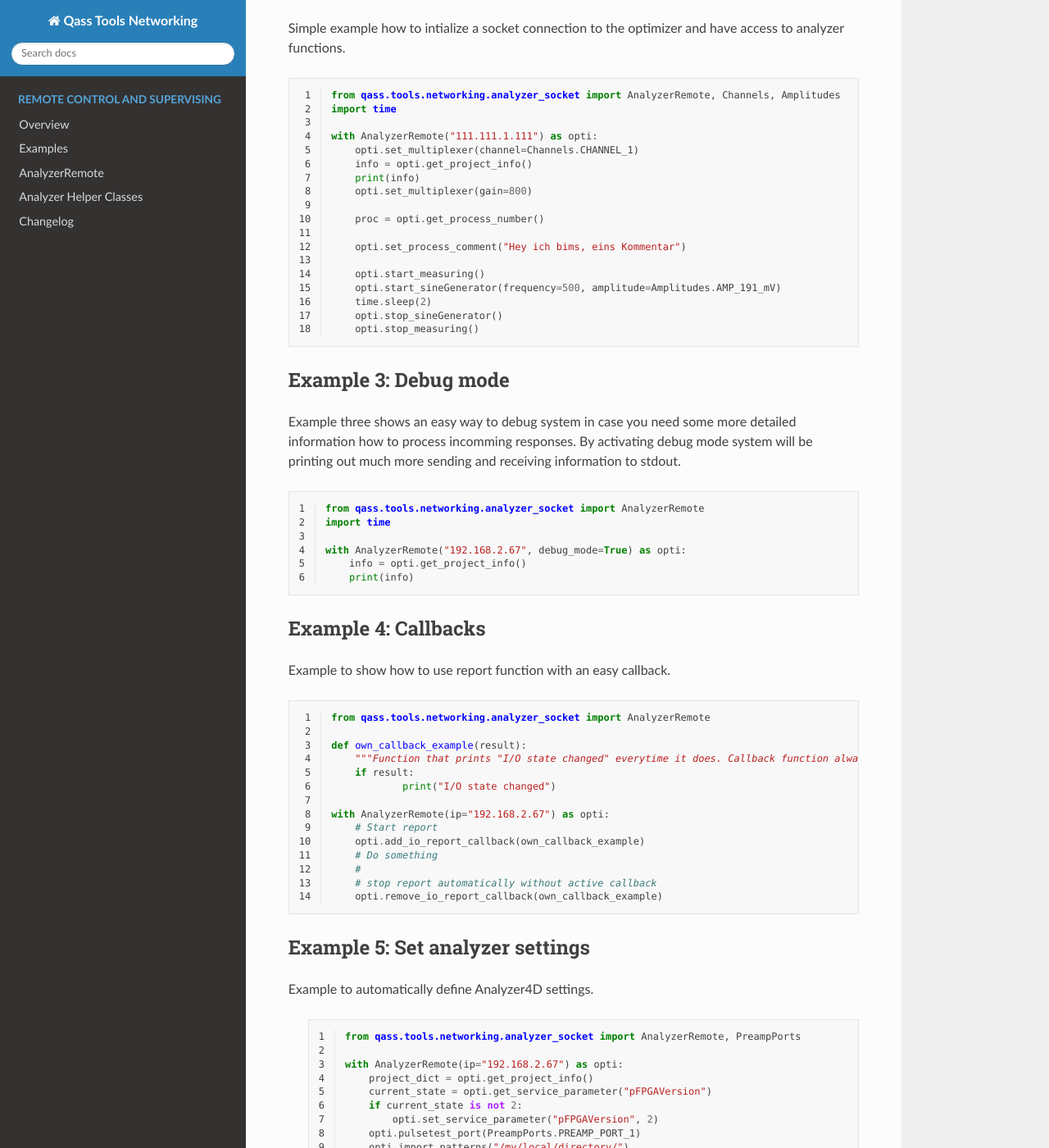
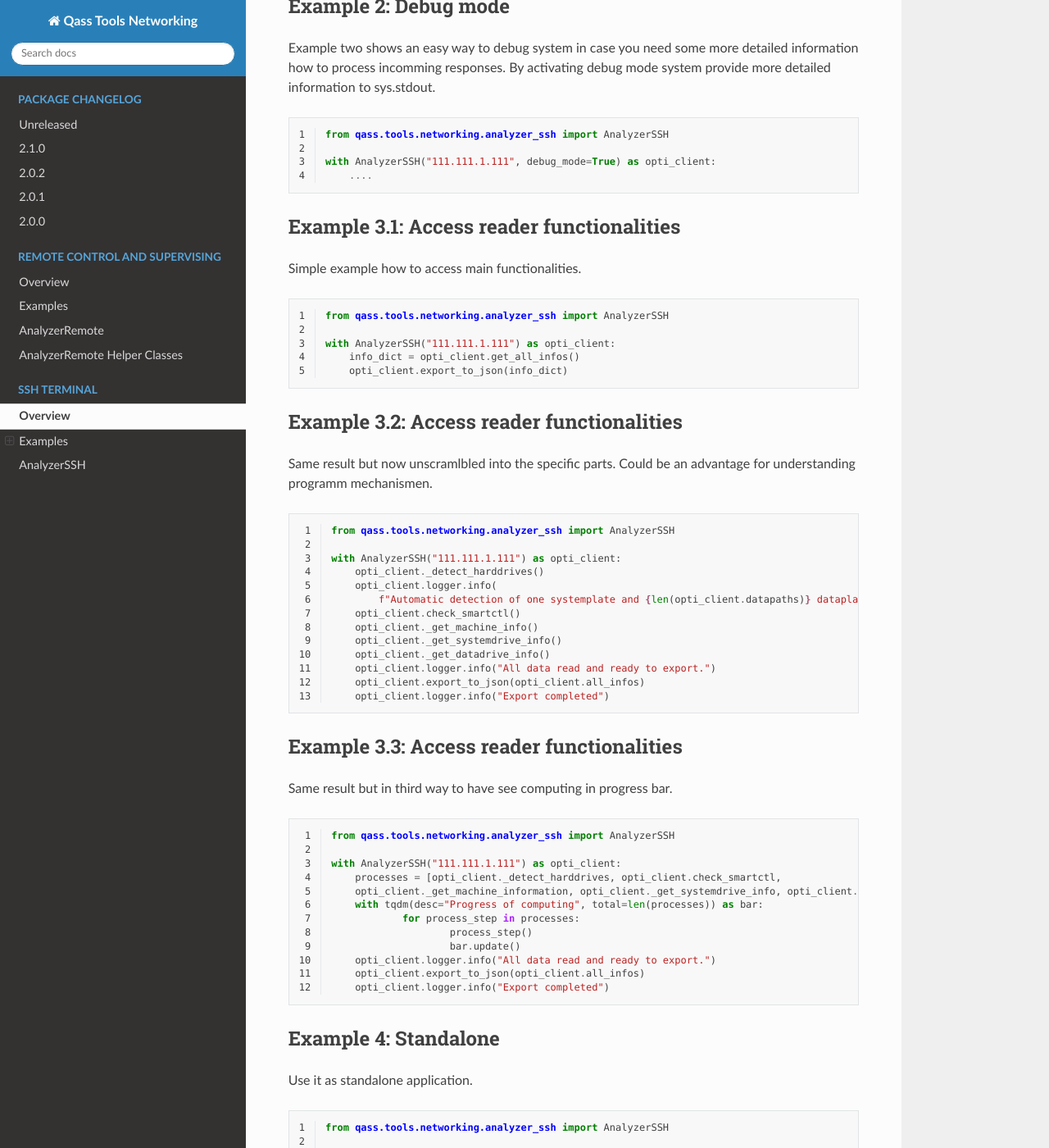
Before and after one commit to QASS/qass-tools-networking, a Sphinx documentation site: the page built from docs/source/analyzer_ssh.rst, in a window 1280 px wide and 1400 px high, scrolled down 589 px. Shown: the whole window at 82% size. Built offline with Sphinx 7.4.7 and the Read the Docs theme 2.0.0, drawn with Linux system fonts in a browser that asks for light colours; some of the changed text lies outside the part shown.

Commit message:
Upsetting of package index

```diff
--- a/docs/source/analyzer_socket.rst
+++ b/docs/source/analyzer_socket.rst
@@ -107,8 +107,8 @@ AnalyzerRemote
         :members:
 
 
-Analyzer Helper Classes
-***********************
+AnalyzerRemote Helper Classes
+*****************************
 .. autoclass:: qass.tools.networking.analyzer_socket.Amplitudes
         :members:
 
--- a/docs/source/analyzer_ssh.rst
+++ b/docs/source/analyzer_ssh.rst
@@ -1,160 +1,105 @@
 Overview
 ********
 
-The :class:`AnalyzerSSH` can be used as a standalone programm to extract characteristical values to identify hardware type and status.
+The :class:`AnalyzerSSH` class extends the possible remote control of an Optimizer4D via python context. The provided methods are msotly designed to extract characteristical values to identify hardware type and status of connected machine.
 
 Examples
 ********
 
-Example 1: Initilaizing
+Example 1: Initializing
 """""""""""""""""""""""
-In the first example we build a remote connection (TCP) to an Analyzer4D software and send a command to start a measuring.
+Initializing SSH connection via python context to an connected Linux-based system, in order to send and receive terminal commands.
 
 .. code-block:: python
    :linenos:
 
-        from qass.tools.networking.analyzer_socket import AnalyzerRemote
+        from qass.tools.networking.analyzer_ssh import AnalyzerSSH
 
         ip_address = "111.111.1.111"
-        with SSHHardwareInfoReader("192.168.3.241", debug_mode=False) as opti_client:
-            opti.start_measuring()
+        with AnalyzerSSH(ip_address) as opti_client:
+            ....
 
-Example 2: Access functionalities
-""""""""""""""""""""""""""""""""""
-Simple example how to intialize a socket connection to the optimizer and have access to analyzer functions.
+Example 2: Debug mode
+""""""""""""""""""""""
+Example two shows an easy way to debug system in case you need some more detailed information how to process incomming responses. By activating debug mode system provide more detailed information to sys.stdout.
 
 .. code-block:: python
     :linenos:
 
-    from qass.tools.networking.analyzer_socket import AnalyzerRemote, Channels, Amplitudes
-    import time
+    from qass.tools.networking.analyzer_ssh import AnalyzerSSH
 
-    with AnalyzerRemote("111.111.1.111") as opti:
-        opti.set_multiplexer(channel=Channels.CHANNEL_1)
-        info = opti.get_project_info()
-        print(info)
-        opti.set_multiplexer(gain=800)
+    with AnalyzerSSH("111.111.1.111", debug_mode=True) as opti_client:
+        ....
 
-        proc = opti.get_process_number()
-
-        opti.set_process_comment("Hey ich bims, eins Kommentar")
-
-        opti.start_measuring()
-        opti.start_sineGenerator(frequency=500, amplitude=Amplitudes.AMP_191_mV)
-        time.sleep(2)
-        opti.stop_sineGenerator()
-        opti.stop_measuring()
-
-Example 3: Debug mode
-""""""""""""""""""""""
-Example three shows an easy way to debug system in case you need some more detailed information how to process incomming responses. By activating debug mode system will be printing out much more sending and receiving information to stdout.
+Example 3.1: Access reader functionalities
+""""""""""""""""""""""""""""""""""""""""""
+Simple example how to access main functionalities.
 
 .. code-block:: python
     :linenos:
 
-    from qass.tools.networking.analyzer_socket import AnalyzerRemote
-    import time
+    from qass.tools.networking.analyzer_ssh import AnalyzerSSH
 
-    with AnalyzerRemote("192.168.2.67", debug_mode=True) as opti:
-        info = opti.get_project_info()
-        print(info)
+    with AnalyzerSSH("111.111.1.111") as opti_client:
+        info_dict = opti_client.get_all_infos()
+        opti_client.export_to_json(info_dict)
 
-Example 4: Callbacks
-""""""""""""""""""""
-
-Example to show how to use report function with an easy callback.
+Example 3.2: Access reader functionalities
+""""""""""""""""""""""""""""""""""""""""""
+Same result but now unscramlbled into the specific parts. Could be an advantage for understanding programm mechanismen.
 
 .. code-block:: python
     :linenos:
 
-    from qass.tools.networking.analyzer_socket import AnalyzerRemote
+    from qass.tools.networking.analyzer_ssh import AnalyzerSSH
 
-    def own_callback_example(result):
-        """Function that prints "I/O state changed" everytime it does. Callback function always becomes response as arg. In this case response is used as event. Evertime this event happens print command will happen."""
-        if result:
-                print("I/O state changed")
+    with AnalyzerSSH("111.111.1.111") as opti_client:
+        opti_client._detect_harddrives()
+        opti_client.logger.info(
+            f"Automatic detection of one systemplate and {len(opti_client.datapaths)} dataplates completed.")
+        opti_client.check_smartctl()
+        opti_client._get_machine_info()
+        opti_client._get_systemdrive_info()
+        opti_client._get_datadrive_info()
+        opti_client.logger.info("All data read and ready to export.")
+        opti_client.export_to_json(opti_client.all_infos)
+        opti_client.logger.info("Export completed")
 
-    with AnalyzerRemote(ip="192.168.2.67") as opti:
-        # Start report
-        opti.add_io_report_callback(own_callback_example)
-        # Do something
-        #
-        # stop report automatically without active callback
-        opti.remove_io_report_callback(own_callback_example)
+Example 3.3: Access reader functionalities
+""""""""""""""""""""""""""""""""""""""""""
+Same result but in third way to have see computing in progress bar.
 
-Example 5: Set analyzer settings
-"""""""""""""""""""""""""""""""""
+.. code-block:: python
+    :linenos:
 
-Example to automatically define Analyzer4D settings.
+    from qass.tools.networking.analyzer_ssh import AnalyzerSSH
 
-    .. code-block:: python
-        :linenos:
+    with AnalyzerSSH("111.111.1.111") as opti_client:
+        processes = [opti_client._detect_harddrives, opti_client.check_smartctl,
+        opti_client._get_machine_information, opti_client._get_systemdrive_info, opti_client._get_datadrive_info]
+        with tqdm(desc="Progress of computing", total=len(processes)) as bar:
+                for process_step in processes:
+                        process_step()
+                        bar.update()
+        opti_client.logger.info("All data read and ready to export.")
+        opti_client.export_to_json(opti_client.all_infos)
+        opti_client.logger.info("Export completed")
 
-        from qass.tools.networking.analyzer_socket import AnalyzerRemote, PreampPorts
+Example 4: Standalone
+"""""""""""""""""""""
+Use it as standalone application.
 
-        with AnalyzerRemote(ip="192.168.2.67") as opti:
-            project_dict = opti.get_project_info()
-            current_state = opti.get_service_parameter("pFPGAVersion")
-            if current_state is not 2:
-                opti.set_service_parameter("pFPGAVersion", 2)
-            opti.pulsetest_port(PreampPorts.PREAMP_PORT_1)
-            opti.import_patterns("/my/local/directory/")
+.. code-block:: python
+    :linenos:
 
-AnalyzerRemote
-**************
-.. autoclass:: qass.tools.networking.analyzer_socket.AnalyzerRemote
-        :members:
+    from qass.tools.networking.analyzer_ssh import AnalyzerSSH
 
+    if __name__ == "__main__":
+        with AnalyzerSSH("111.111.1.111") as opti_client:
+                info_dict = opti_client.get_all_infos()
+                opti_client.export_to_json(info_dict)
 
-Analyzer Helper Classes
-***********************
-.. autoclass:: qass.tools.networking.analyzer_socket.Amplitudes
-        :members:
-
-.. autoclass:: qass.tools.networking.analyzer_socket.Channels
-        :members:
-
-.. autoclass:: qass.tools.networking.analyzer_socket.ChannelsPorts
-        :members:
-
-.. autoclass:: qass.tools.networking.analyzer_socket.PreampPorts
-        :members:
-
-.. autoclass:: qass.tools.networking.analyzer_socket.Samplerates16Bit
-        :members:
-
-.. autoclass:: qass.tools.networking.analyzer_socket.ExactSamplerates16Bit
-        :members:
-
-.. autoclass:: qass.tools.networking.analyzer_socket.ExactSamplerates24Bit
-        :members:
-
-.. autoclass:: qass.tools.networking.analyzer_socket.FFTOversampling
-        :members:
-
-.. autoclass:: qass.tools.networking.analyzer_socket.FFTWindowing
-        :members:
-
-.. autoclass:: qass.tools.networking.analyzer_socket.FFTLogarithmic
-        :members:
-
-.. autoclass:: qass.tools.networking.analyzer_socket.SysAmplitudesType
-        :members:
-
-.. autoclass:: qass.tools.networking.analyzer_socket.AreaViews
-        :members:
-
-.. autoclass:: qass.tools.networking.analyzer_socket.SysSettingsClass
-        :members:
-
-.. autoclass:: qass.tools.networking.analyzer_socket.MultiPreampInput
-        :members:
-
-.. autoclass:: qass.tools.networking.analyzer_socket.ConnectionError
-        :members:
-
-.. autoclass:: qass.tools.networking.analyzer_socket.NoneRegistrationError
-        :members:
-
-.. autoclass:: qass.tools.networking.analyzer_socket.AnalyzerSyntaxError
-        :members:
+AnalyzerSSH
+************
+.. autoclass:: qass.tools.networking.analyzer_ssh.AnalyzerSSH
+   :members:
--- a/docs/source/conf.py
+++ b/docs/source/conf.py
@@ -13,7 +13,7 @@ sys.path.insert(0, os.path.abspath('..'))
 project = 'Qass Tools Networking'
 copyright = '2022, QASS GmbH'
 author = 'QASS GmbH'
-release = '2.0.2'
+release = '2.1.0'
 
 # -- General configuration ---------------------------------------------------
 # https://www.sphinx-doc.org/en/master/usage/configuration.html#general-configuration
```
Also changed, not shown: other parts of docs/source/analyzer_socket.rst (+0 -2 lines), docs/source/changelog.rst (+15 -4 lines), docs/source/index.rst (+12 -0 lines).
